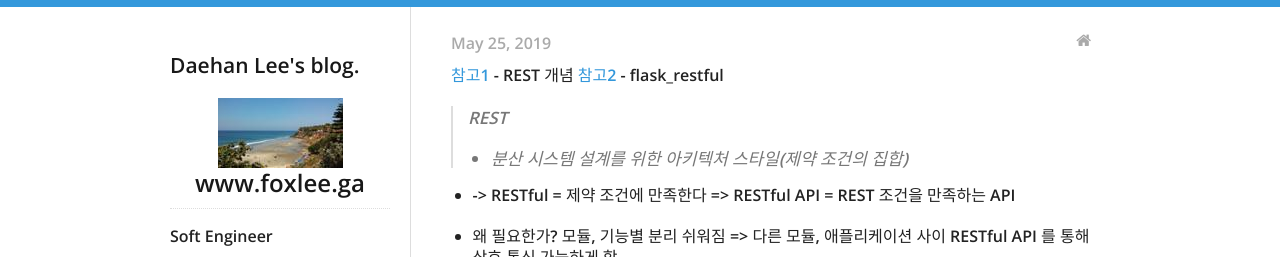
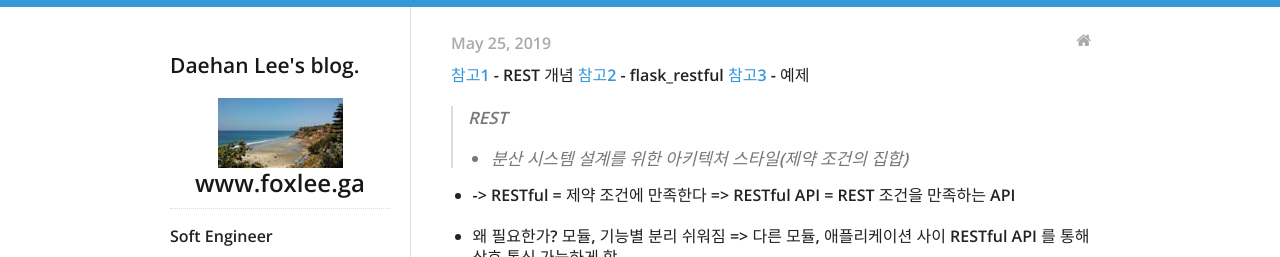
Before and after one commit to daehan0226/Study, a Jekyll site: the page built from _posts/2019-05-25-REST.md, in a window 1280 px wide. Shown: the top 257 px of the page. Built offline with Jekyll 4.4.1, drawn with Linux system fonts in a browser that asks for light colours.

Commit message:
Update 2019-05-25-REST.md

```diff
--- a/_posts/2019-05-25-REST.md
+++ b/_posts/2019-05-25-REST.md
@@ -8,10 +8,11 @@ categories:
 
 [참고1] - REST 개념
 [참고2] - flask_restful
+[참고3] - 예제
 
 [참고1]: https://jeong-pro.tistory.com/180
 [참고2]: https://cholol.tistory.com/421
-
+[참고3]: https://niceman.tistory.com/101
 
 > REST
 * 분산 시스템 설계를 위한 아키텍처 스타일(제약 조건의 집합)
```
